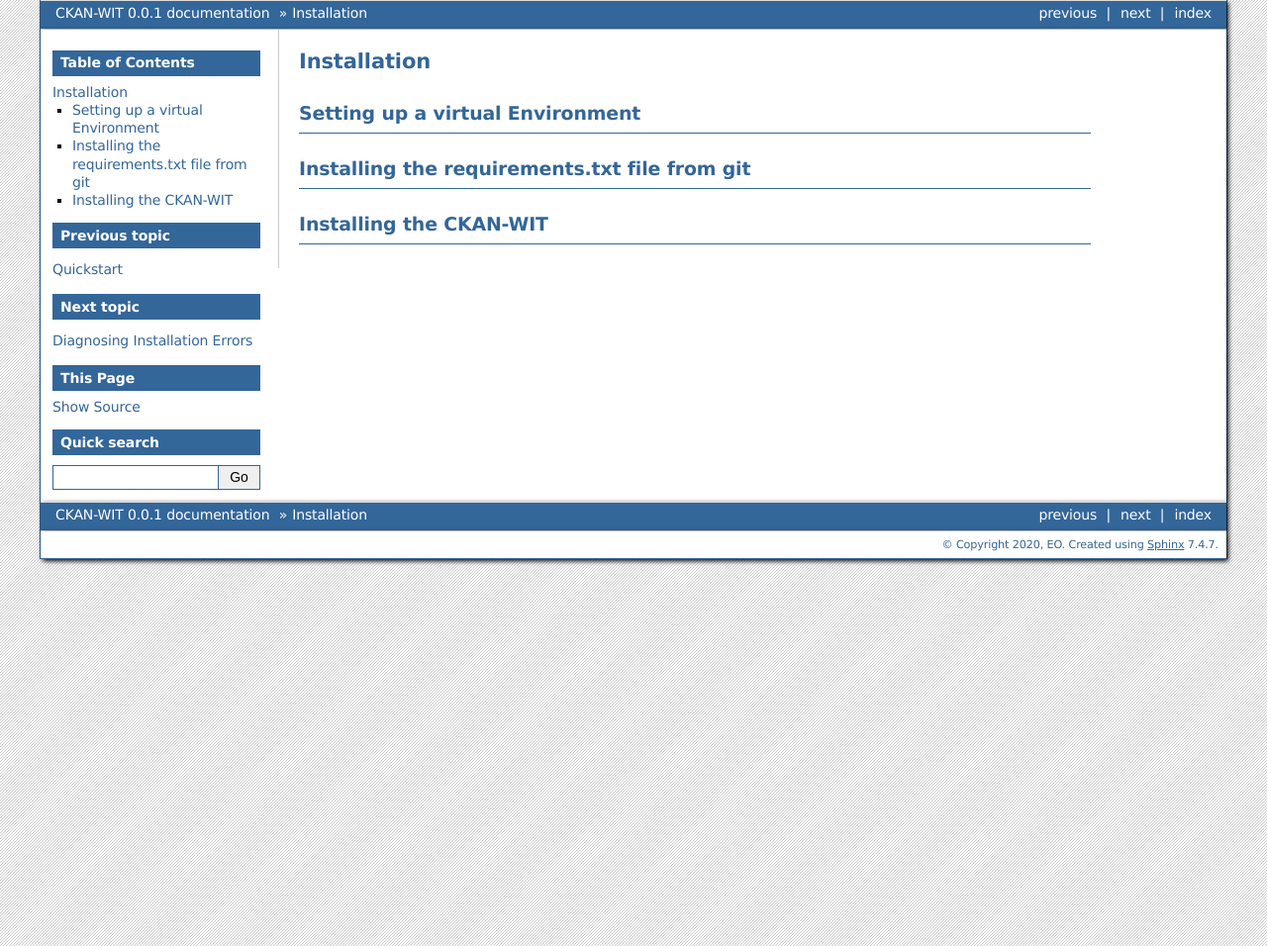
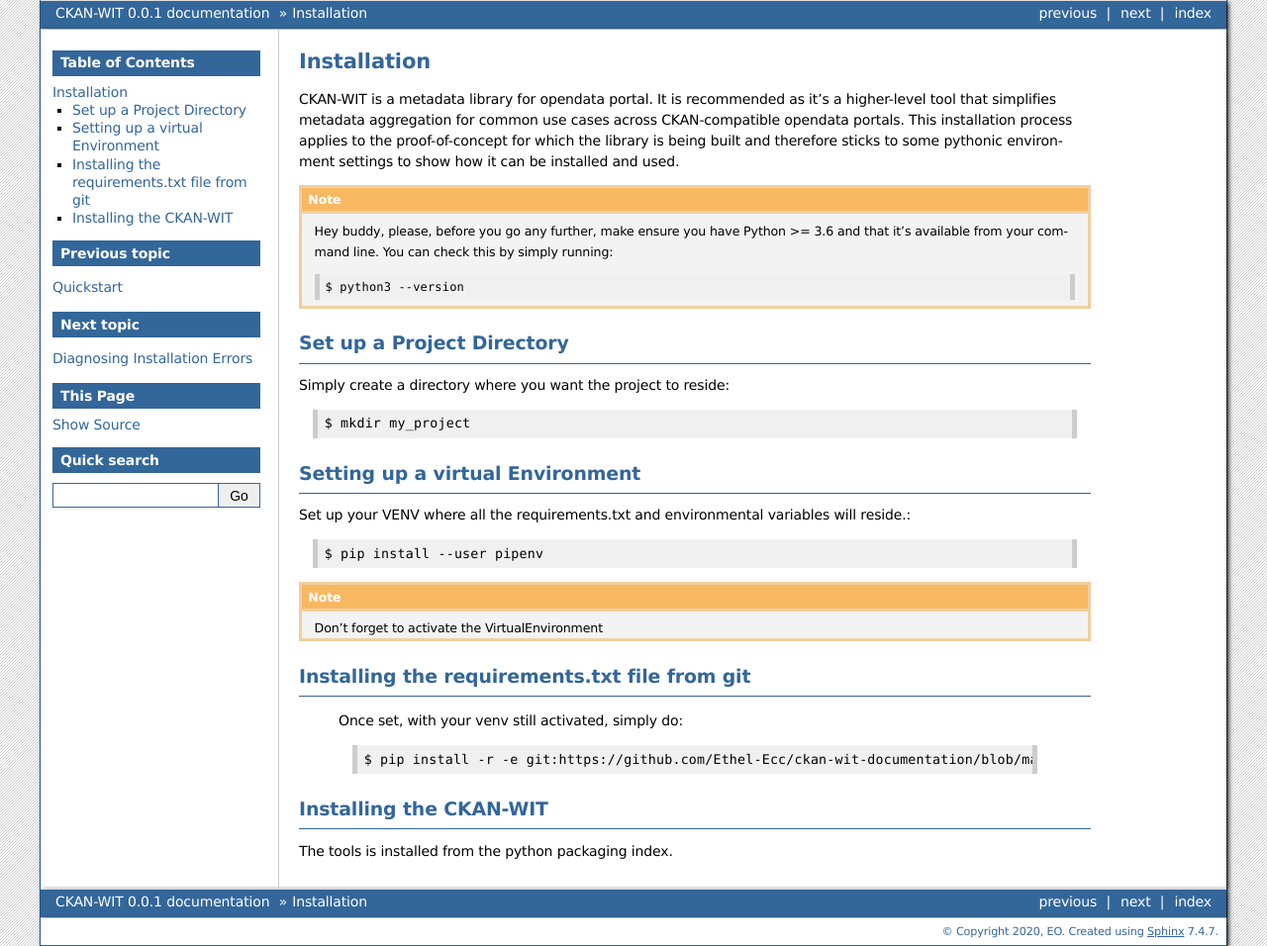
Before and after one commit to Ethel-Ecc/ckan-wit-documentation, a Sphinx documentation site: the page built from docs/source/usage/installation.rst, in a window 1280 px wide. Shown: the whole page at 99% size. Built offline with Sphinx 7.4.7, drawn with Linux system fonts in a browser that asks for light colours; pages that are not in the unit, such as notebooks, are missing from menus.

Commit message:
edited the installation and quickstart rst

```diff
--- a/docs/source/usage/installation.rst
+++ b/docs/source/usage/installation.rst
@@ -1,14 +1,38 @@
 Installation
 =============
+CKAN-WIT is a metadata library for opendata portal. It is recommended as it’s a higher-level tool that simplifies metadata aggregation for common use cases across
+CKAN-compatible opendata portals.
+This installation process applies to the proof-of-concept for which the library is being built and therefore sticks to some pythonic environment settings to show how it can be
+installed and used.
 
+.. note::
+    Hey buddy, please, before you go any further, make ensure you have Python >= 3.6 and that it's available from your command line. You can check this by simply running::
+
+    $ python3 --version
+
+Set up a Project Directory
+~~~~~~~~~~~~~~~~~~~~~~~~~~~~~~~~
+Simply create a directory where you want the project to reside::
+
+   $ mkdir my_project
 
 Setting up a virtual Environment
 ~~~~~~~~~~~~~~~~~~~~~~~~~~~~~~~~
 
+Set up your VENV where all the requirements.txt and environmental variables will reside.::
+
+    $ pip install --user pipenv
+
+.. note::
+    Don't forget to activate the VirtualEnvironment
 
 Installing the requirements.txt file from git
 ~~~~~~~~~~~~~~~~~~~~~~~~~~~~~~~~~~~~~~~~~~~~~~
 
+ Once set, with your venv still activated, simply do::
+
+    $ pip install -r -e git:https://github.com/Ethel-Ecc/ckan-wit-documentation/blob/master/requirements.txt
 
 Installing the CKAN-WIT
 ~~~~~~~~~~~~~~~~~~~~~~~~~
+The tools is installed from the python packaging index.
```
Also changed, not shown: docs/source/usage/quickstart.rst (+7 -3 lines).
